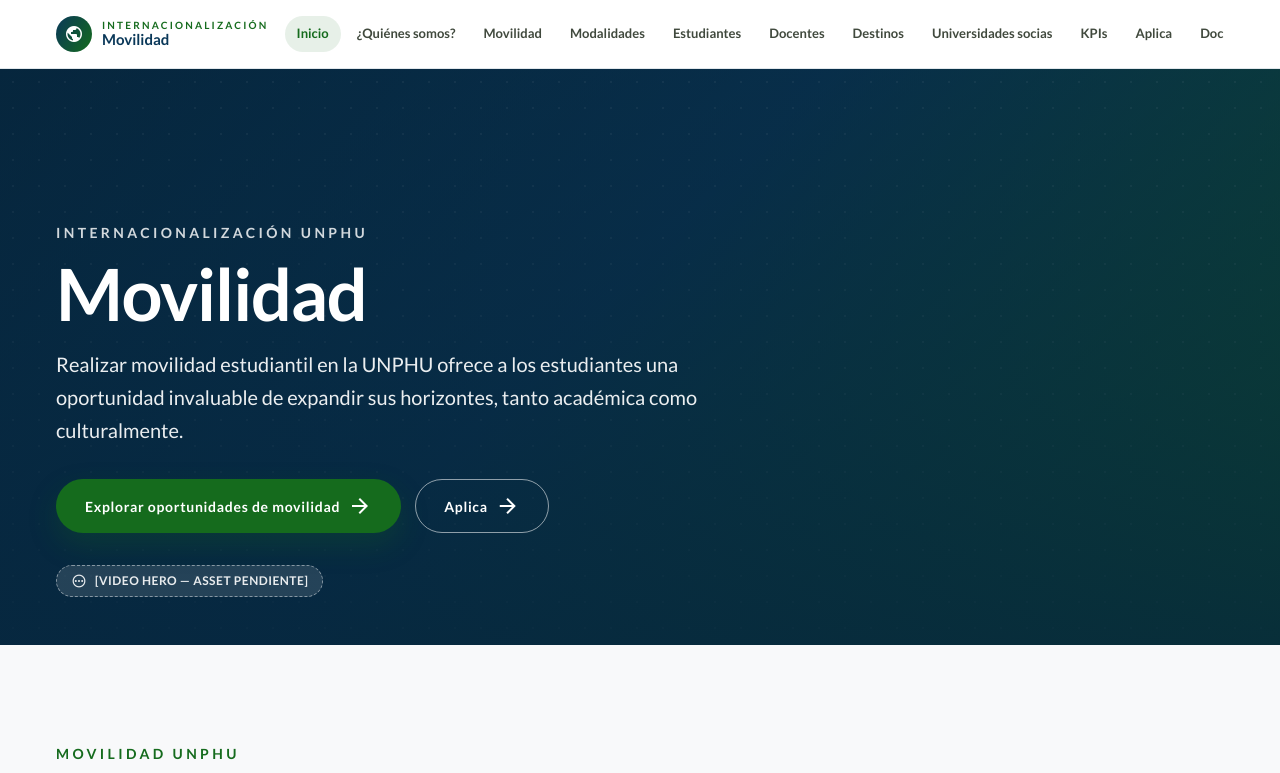
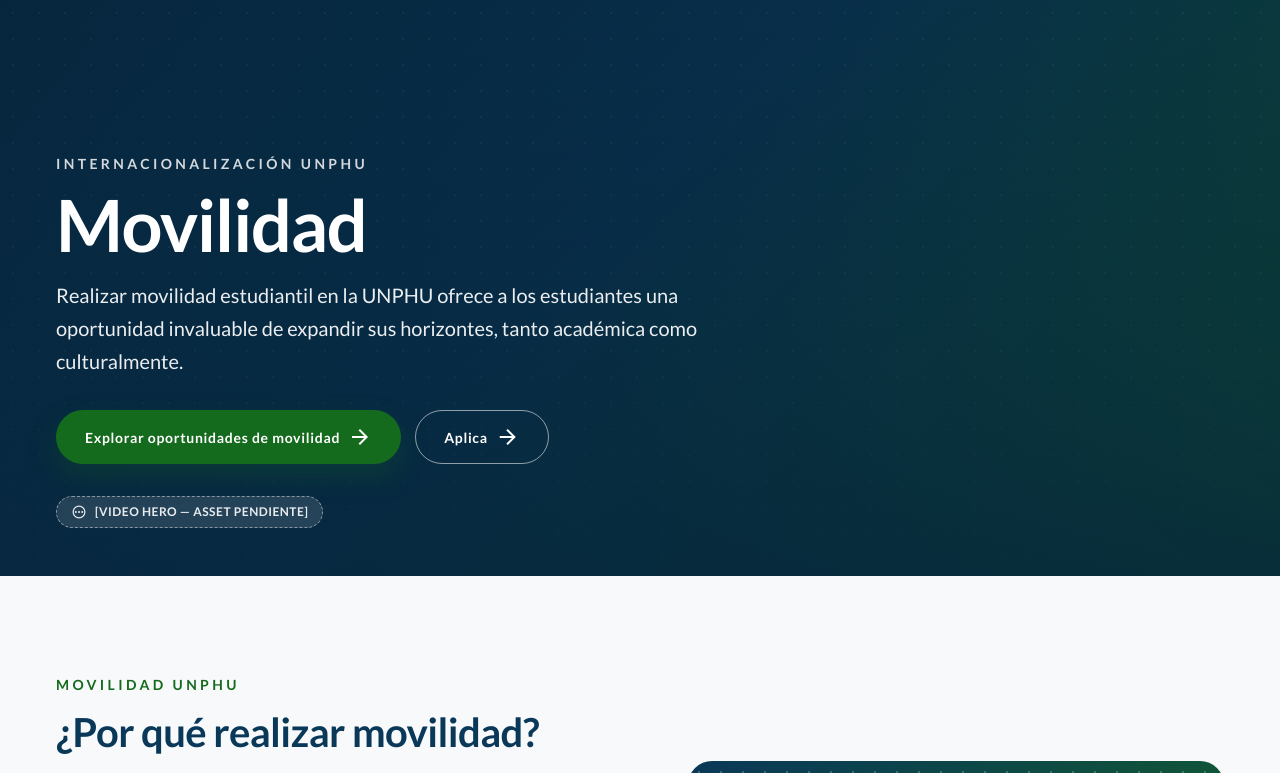
Before and after one commit to IJoseWebDev/PlantillasUnphuWeb, a plain HTML site: page landings/internacionalizacion/movilidad.html in a window 1280 px wide. Shown: the top 773 px of the page. Drawn offline with nearby package versions, Linux system fonts and the light colour scheme.

Commit message:
Add scroll margin for anchor links and update landing page structure

```diff
--- a/assets/css/movilidad.css
+++ b/assets/css/movilidad.css
@@ -4,6 +4,11 @@
    Depende de: global.css, micrositio-internacionalizacion.css (shell intl-*)
    y de los tokens de tailwind-config.js
    ======================================== */
+
+/* Sin navbar fijo: los anclas no reservan la altura de la barra. */
+.intl-page section[id] {
+    scroll-margin-top: 1rem;
+}
 
 /* --- Ritmo vertical de las secciones --- */
 .mov-section {
--- a/landings/internacionalizacion/movilidad.html
+++ b/landings/internacionalizacion/movilidad.html
@@ -24,35 +24,12 @@
   Next.js route sugerida: /internacionalizacion/movilidad
   Contenido editable: assets/js/movilidad-content.js  (preparado para CMS/Firebase)
   Render e interacciones: assets/js/landing-movilidad.js
-  Shell compartido (nav + footer): assets/js/micrositio-internacionalizacion.js
+  Helpers del micrositio: assets/js/micrositio-internacionalizacion.js
+  Esta landing no incluye navbar ni footer.
   Orden de secciones acordado con el equipo — NO reordenar ni fusionar.
 -->
 
 <a class="intl-skip" href="#contenido">Saltar al contenido</a>
-
-<!-- Component: MicrositeNav -->
-<header class="intl-nav" data-component="MicrositeNav">
-    <div class="intl-wrap intl-nav__inner relative">
-        <a class="intl-nav__brand" href="index.html">
-            <span class="intl-nav__brand-mark"><span class="material-symbols-outlined" aria-hidden="true">public</span></span>
-            <span class="intl-nav__brand-text">
-                <span class="intl-nav__brand-kicker">Internacionalización</span>
-                <span class="intl-nav__brand-title">Movilidad</span>
-            </span>
-        </a>
-
-        <button type="button" class="intl-nav__toggle" data-nav-toggle aria-expanded="false" aria-controls="intl-nav-menu">
-            <span class="material-symbols-outlined" data-nav-toggle-icon aria-hidden="true">menu</span>
-            <span>Menú</span>
-        </button>
-
-        <nav class="intl-nav__menu" id="intl-nav-menu" aria-label="Secciones de Movilidad" hidden>
-            <ul class="intl-nav__list" data-render="nav">
-                <!-- Renderizado desde movilidad-content.js → content.nav -->
-            </ul>
-        </nav>
-    </div>
-</header>
 
 <main id="contenido">
 
@@ -345,9 +322,6 @@
 
 </main>
 
-<!-- ===== 20. FOOTER — Component: Footer (compartido por el micrositio) ===== -->
-<footer class="intl-footer" data-intl-footer data-assets-base="../../assets" data-component="Footer"></footer>
-
 <script src="../../config.js"></script>
 <script src="../../assets/js/utils.js"></script>
 <script src="../../assets/js/animations.js"></script>
```
Also changed, not shown: 1 other file.
